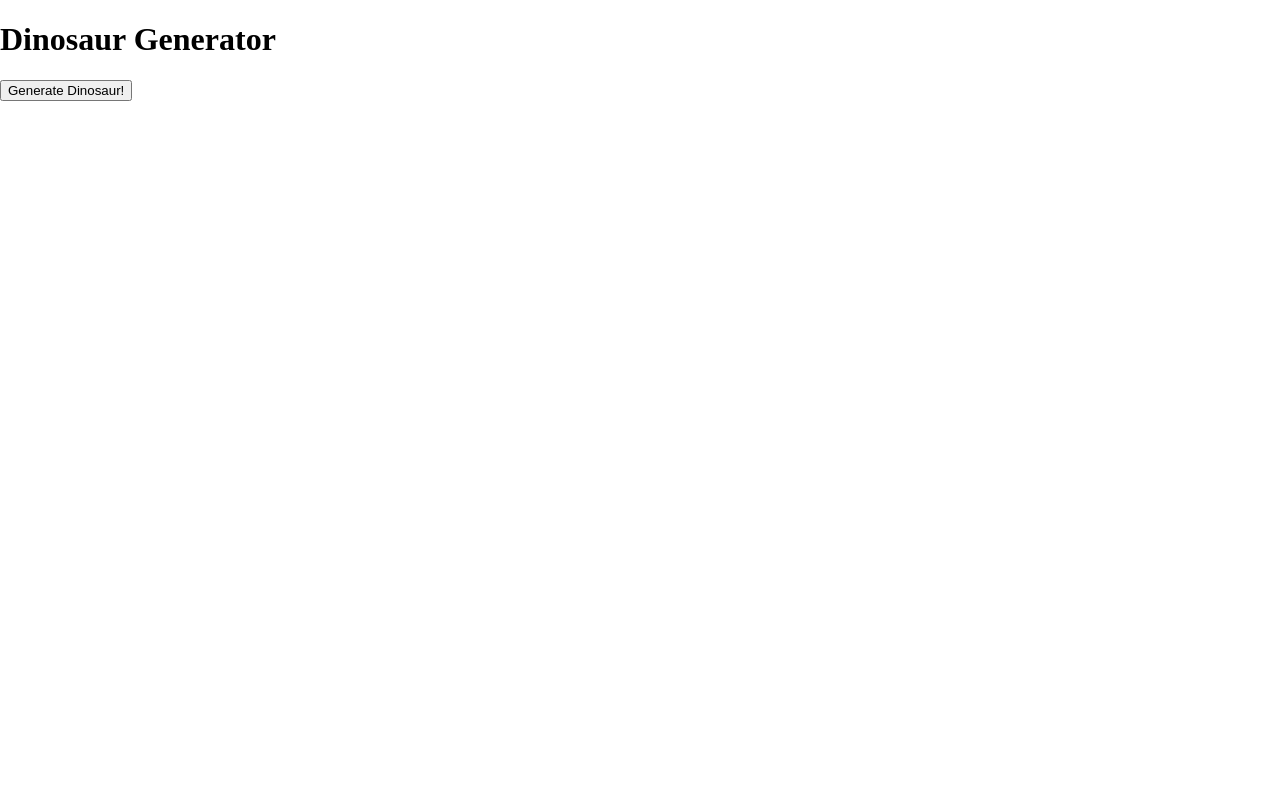
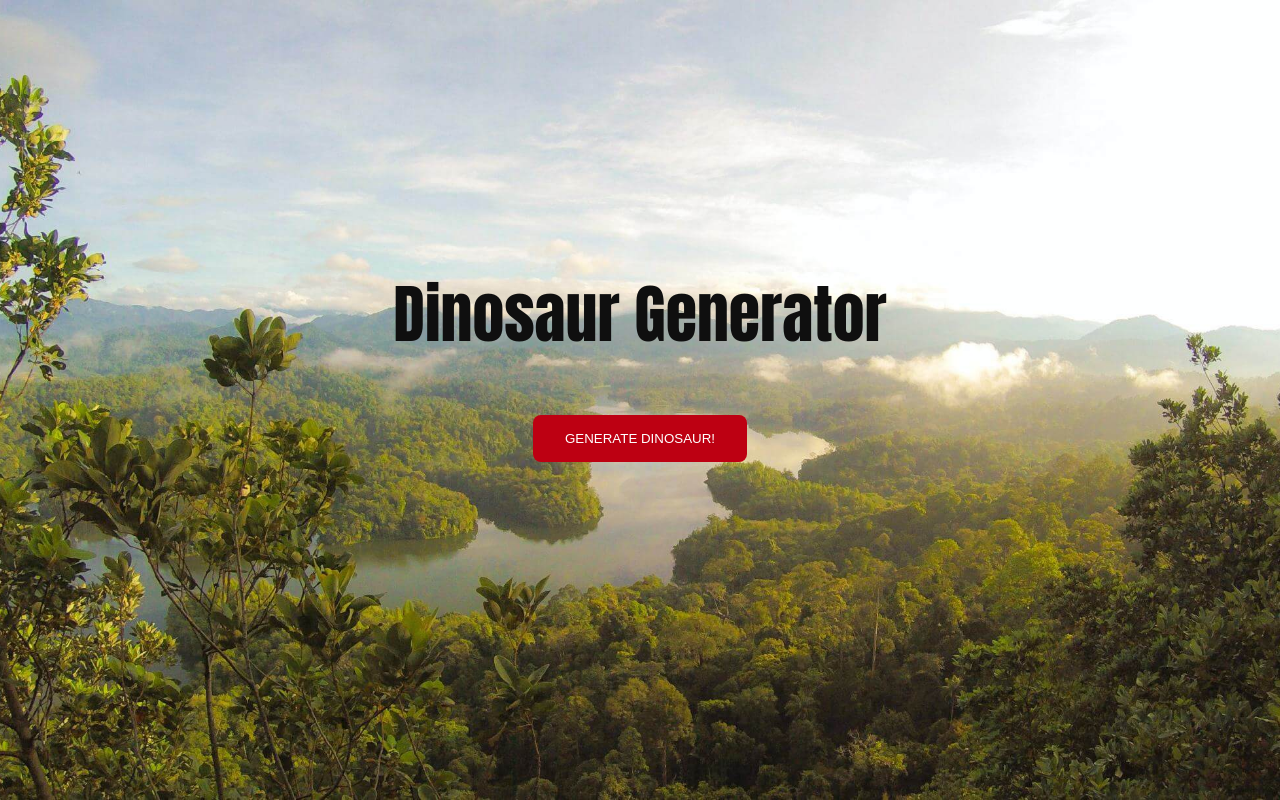
Before and after one commit to pfmojo84/dinogenerator-rex, a website: page public/index.html in a window 1280 px wide. Drawn offline with Linux system fonts and the light colour scheme.

Commit message:
add styling to application

```diff
--- a/public/index.html
+++ b/public/index.html
@@ -7,6 +7,7 @@
     <link rel="stylesheet" href="style.css">
 </head>
 <body>
+    <section class="generator">
     <h1>Dinosaur Generator</h1>
 
     <button id="btnLoad">Generate Dinosaur!</button>
@@ -15,6 +16,8 @@
 
     <div id="dinoWrapper"></div>
 
+    </section>
+
     <script src="script.js"></script>
 </body>
 </html>
--- a/public/style.css
+++ b/public/style.css
@@ -12,4 +12,52 @@ html {
 body {
     margin: 0;
     padding: 0;
+    min-height: 100vh;
+    background: center/cover url('/eutah-mizushima-OWwK_0_EnxY-unsplash.jpg');
+    color: hsl(0, 0%, 6%);
+    display: grid;
+    place-items: center;
+    font-family: Arial, Helvetica, sans-serif;
 }
+
+h1 {
+    margin-top: 0;
+    font-family: Impact, Haettenschweiler, 'Arial Narrow Bold', sans-serif;
+    font-size: 4rem;
+
+}
+
+.generator {
+    padding: 2rem;
+    text-align: center;
+
+}
+
+button {
+	background: hsl(354.3, 100%, 37.1%);
+	border: none;
+	color: hsl(0, 0%, 100%);
+	padding: 1rem 2rem;
+	border-radius: 0.5rem;
+	transition: background-color 150ms ease-in-out;
+	cursor: pointer;
+	text-transform: uppercase;
+	margin-bottom: 4rem;
+}
+
+button:hover {
+	background: rgb(163, 0, 16);
+}
+
+
+
+#dinoImage {
+    max-width: 100%;
+    border-radius: 1rem 1rem 0 0 ;
+}
+
+#dinoName {
+    font-size: 3rem;
+    padding: 0.25rem;
+    border-radius: 1rem 1rem 0 0 ;
+}
```
Also changed, not shown: public/eutah-mizushima-OWwK_0_EnxY-unsplash.jpg (added).
